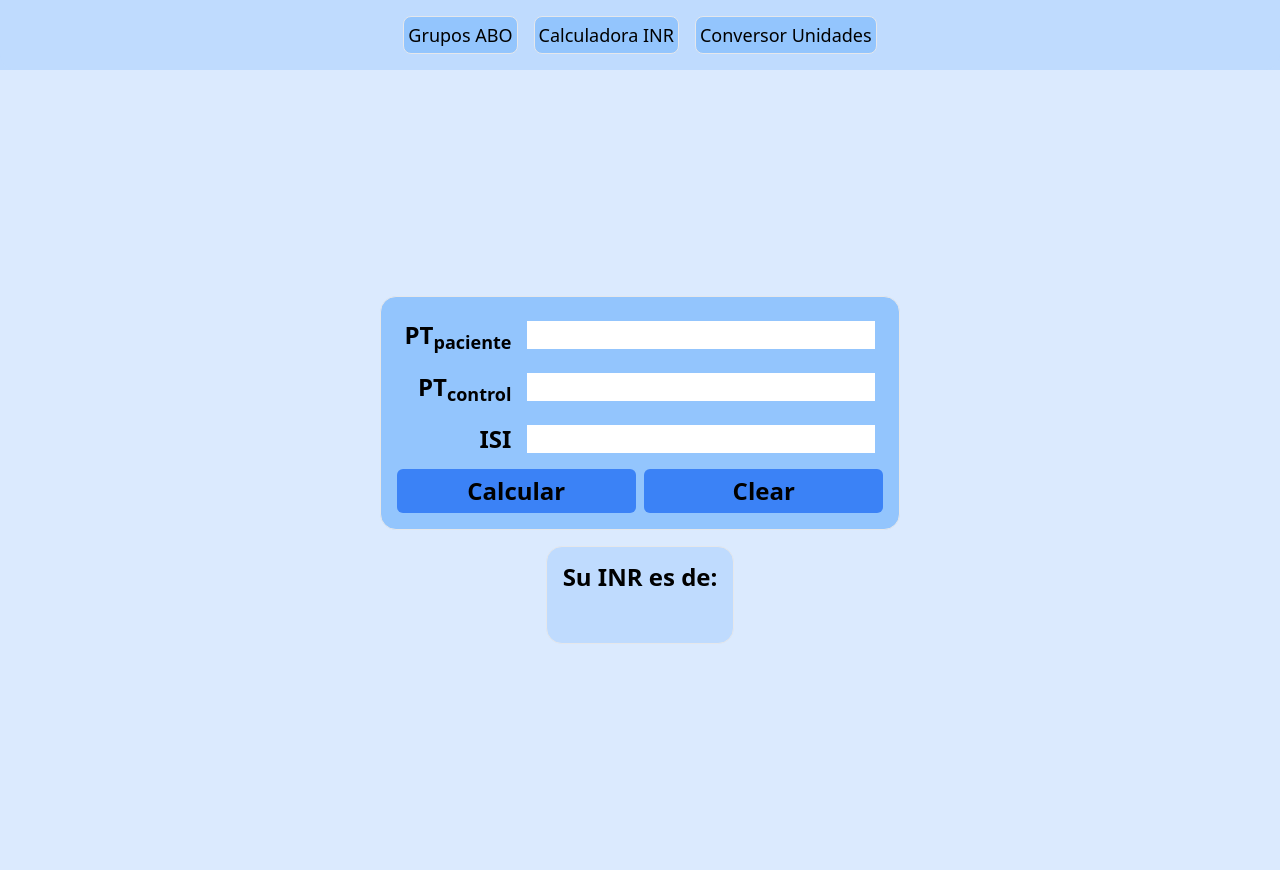
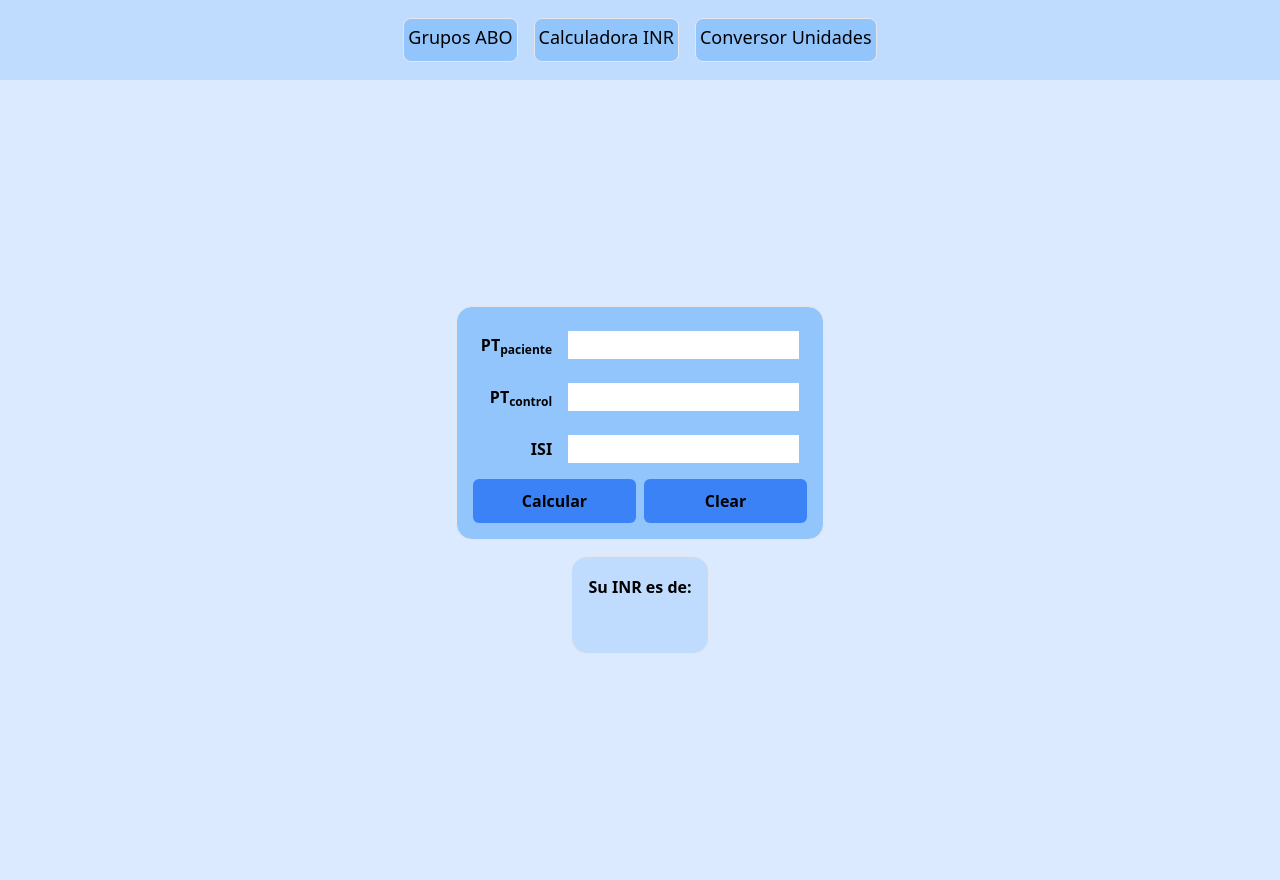
Before and after one commit to MikeT3ch/ABO-RH-Web, an Astro site: page /ABO-RH-Web/inr in a window 1280 px wide. Built offline with nearby package versions, Linux system fonts and the light colour scheme; Astro itself is replaced by a stand-in of ours.

Commit message:
Arreglo de inputs INR

```diff
--- a/src/components/Navbar.astro
+++ b/src/components/Navbar.astro
@@ -3,12 +3,13 @@ const { color } = Astro.props;
 ---
 <header class={`bg-${color}-200`}>
 	<ul class={`bg-${color}-200
-		flex-row flex
-		place-items-center justify-items-center place-content-center text-center
-		gap-4 p-4 text-l
-		rounded-t-none rounded-[1rem]`}>
-		<li class={`border border-${color}-300 bg-${color}-300 p-1 rounded-[0.5rem]`}><a href="/ABO-RH-Web/">Grupos ABO</a></li>
-		<li class={`border border-${color}-300 bg-${color}-300 p-1 rounded-[0.5rem]`}><a href="/ABO-RH-Web/inr">Calculadora INR</a></li>
-		<li class={`border border-${color}-300 bg-${color}-300 p-1 rounded-[0.5rem]`}><a href="/ABO-RH-Web/conver">Conversor Unidades</a></li>
+flex-row flex
+place-items-center justify-items-center place-content-center text-center
+gap-4 p-2 text-l
+h-[5rem]
+rounded-t-none rounded-[1rem]`}>
+		<li class={`min-h-[70%] border border-${color}-300 bg-${color}-300 p-1 rounded-[0.5rem]`}><a href="/ABO-RH-Web/">Grupos ABO</a></li>
+		<li class={`min-h-[70%] border border-${color}-300 bg-${color}-300 p-1 rounded-[0.5rem]`}><a href="/ABO-RH-Web/inr">Calculadora INR</a></li>
+		<li class={`min-h-[70%] border border-${color}-300 bg-${color}-300 p-1 rounded-[0.5rem]`}><a href="/ABO-RH-Web/conver">Conversor Unidades</a></li>
 	</ul>
 </header>
--- a/src/pages/index.astro
+++ b/src/pages/index.astro
@@ -32,8 +32,6 @@
 				<div id="results2"></div>
 			</div>
 		</section>
-		<p>Este switch es para activar el modo avanzado (subgrupos etc)</p>
-		<Slider />
 	</main>
 	<script src="../scripts/abo.js"></script>
 </Mylayout>
--- a/src/pages/inr.astro
+++ b/src/pages/inr.astro
@@ -7,25 +7,25 @@ import Navbar from '../components/Navbar.astro';
 	<Navbar color='blue' />
 	<main class="bg-blue-100 relative flex flex-col place-items-center place-content-center h-screen gap-4 p-4">
 		<section>
-			<div class="bg-blue-300 border max-w-2xl min-w-min max-h-full min-h-min rounded-2xl p-4 grid grid-cols-2 grid-rows-4 gap-2 text-[1.5rem] ">
+			<div class="bg-blue-300 border max-w-2xl min-w-min max-h-full min-h-min rounded-2xl p-4 grid grid-cols-2 grid-rows-4 gap-2 text-[1rem] ">
 				<div class="flex flex-row gap-4 p-2 col-span-2 justify-end">
 					<label class="font-bold" for="ptp">PT<sub>paciente</sub></label>
-					<input type="text" name="ptp" id="ptp">
+					<input class="min-w-0" type="text" name="ptp" id="ptp">
 				</div>
 				<div class="flex flex-row gap-4 p-2 col-span-2 justify-end">
 					<label class="font-bold" for="ptc">PT<sub>control</sub></label>
-					<input type="text" name="ptc" id="ptc">
+					<input class="min-w-0" type="text" name="ptc" id="ptc">
 				</div>
 				<div class="flex flex-row gap-4 p-2 col-span-2 justify-end">
 					<label class="font-bold" for="isi">ISI</label>
-					<input type="text" name="isi" id="isi">
+					<input class="min-w-0" type="text" name="isi" id="isi">
 				</div>
 				<button id="calcBtn" class="bg-blue-500 col-span-1 rounded-md font-bold">Calcular</button>
 				<button id="clearBtn" class="bg-blue-500 col-span-1 rounded-md font-bold">Clear</button>
 			</div>
 		</section>
 		<section>
-			<div class="bg-blue-200 border max-w-2xl min-w-min max-h-full min-h-min rounded-2xl p-4 grid grid-cols-1 grid-rows-2 gap-2 text-[1.5rem]">
+			<div class="bg-blue-200 border max-w-2xl min-w-min max-h-full min-h-min rounded-2xl p-4 grid grid-cols-1 grid-rows-2 gap-2 text-[1rem]">
 				<p class="font-bold">Su INR es de:</p>
 				<div id="resultado"></div>
 			</div>
```
